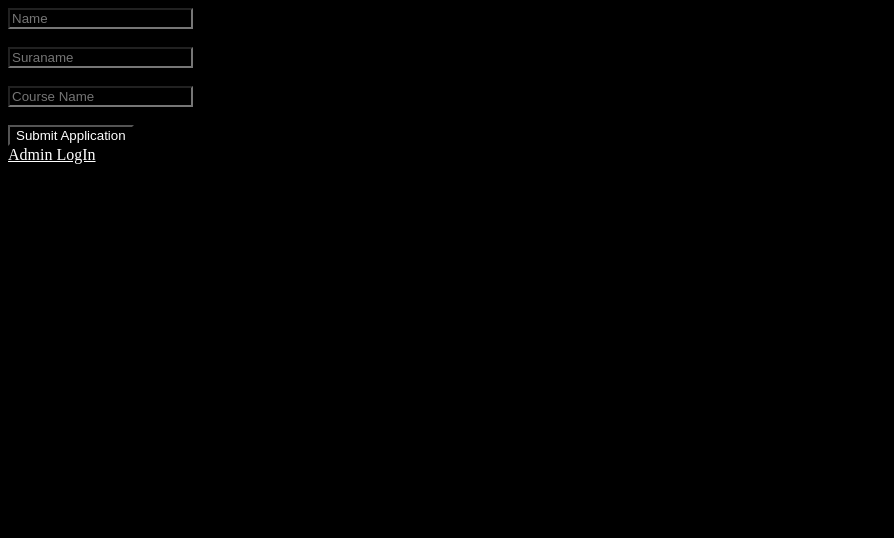
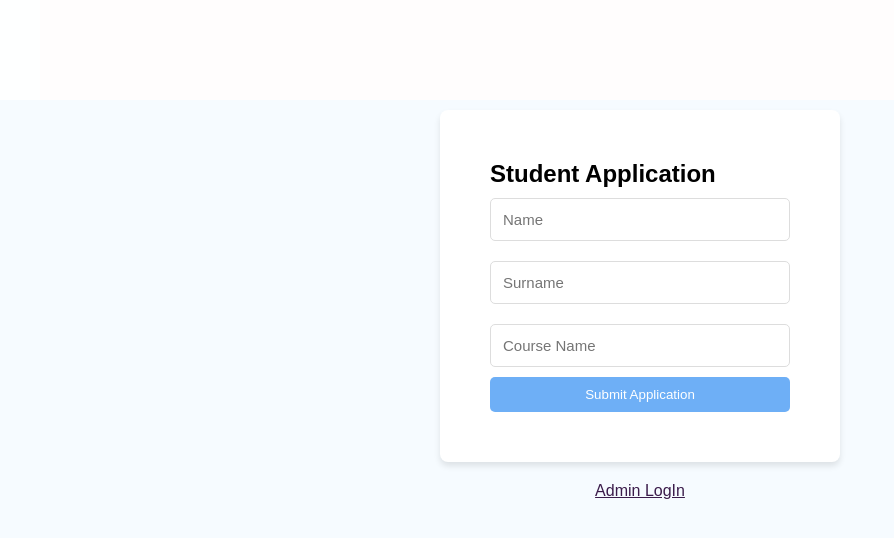
Before and after one commit to BohaniLucas/StudentSystem, a website: page frontEnd/index.html in a window 1280 px wide. Shown: the whole page, without its empty margins (0-894 px from the left). Drawn offline with Linux system fonts and the light colour scheme.

Commit message:
fixed heading seaction

```diff
--- a/frontEnd/index.html
+++ b/frontEnd/index.html
@@ -8,22 +8,21 @@
 </head>
 
 <body>
+    <header>
+        <div class="logo-box">
 
-    <form action="/submit-application"  method="post">
+        </div>
+        </header>
 
-        <input type="text" name="name" placeholder="Name" required><br><br>
-
-        <input type="text" name="surname" placeholder="Suraname" required><br><br>
-
-        <input type="text" name="course" placeholder="Course Name" required><br><br>
-
+    <form action="/submit-application" method="post">
+        <h2>Student Application</h2>
+        <input type="text" name="name" placeholder="Name" required>
+        <input type="text" name="surname" placeholder="Surname" required>
+        <input type="text" name="course" placeholder="Course Name" required>
         <button type="submit">Submit Application</button>
-
     </form>
 
-    <a href="/admin">Admin LogIn</a>
-
-    <br><br>
+    <a href="/admin" style="margin-top: 20px; color: #3b1c4b;">Admin LogIn</a>
 </body>
 
 
--- a/frontEnd/style.css
+++ b/frontEnd/style.css
@@ -1,10 +1,87 @@
-*{
-    background-color: black;
-    color: white;
+.card{
+    display: flex;
+    text-align: center;
+    justify-content: center;
+    align-items: center;
 }
 
-.card{
-    display:flex;
-    text-align: center;
-    justify-content: center;
+*{
+    margin: 0;
+    padding: 0;
+    box-sizing: border-box;
 }
+
+body{
+    background-color: rgb(246, 251, 255);
+    font-family: Arial, Helvetica, sans-serif;
+    display: flex;
+    flex-direction: column;
+    align-items: center;
+    padding: 50px;
+    padding-top: 0;
+}
+
+form{
+    background: white;
+    padding: 50px;
+    border-radius: 8px;
+    box-shadow: 0 4px 6px rgba(0,0,0,0.1);
+    width: 400px;
+    margin-top: 10px;
+}
+
+input[type="text"]{
+    width: 100%;
+    padding: 12px;
+    margin: 10px 0;
+    border: 1px solid #ddd;
+    border-radius: 5px;
+    font-size: 15px;
+    outline: none;
+}
+
+input[type="text"]:focus{
+    border-color: #dfeeff;
+}
+
+button{
+    width: 100%;
+    padding: 10px;
+    background-color: #6eaff6;
+    color: white;
+    border-radius: 5px;
+    border: none;
+    cursor: pointer;
+}
+
+button:hover{
+    background-color: #005cbf;
+}
+
+header{
+    width: 100vw;
+    background-color:rgb(255, 253, 253);
+    display: flex;
+    align-items: center;
+    height:100px;
+    margin-bottom: 0;
+
+}
+
+.logo-box{
+    height: 100%;
+    padding: 10px 20px;
+    display: flex;
+    align-items: center;
+    background-color:rgb(254, 255, 255)  /* Orange background for logo */
+}
+
+.logo-box img{
+    height: 60px;  /* Adjust logo size as needed */
+}
+
+h1{
+    font-size: 2.5rem;
+    font-weight: 300;
+    letter-spacing: 2px;
+}
```
Also changed, not shown: 1 other file.
